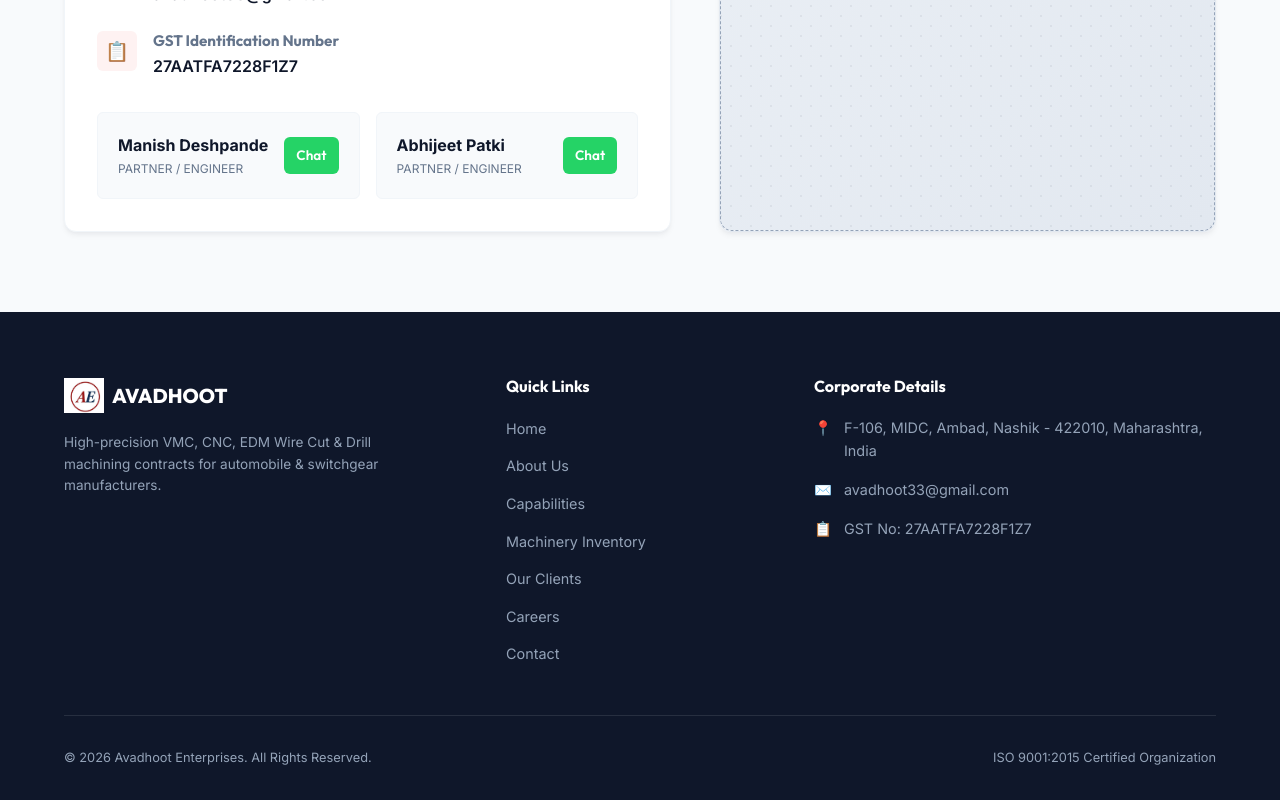
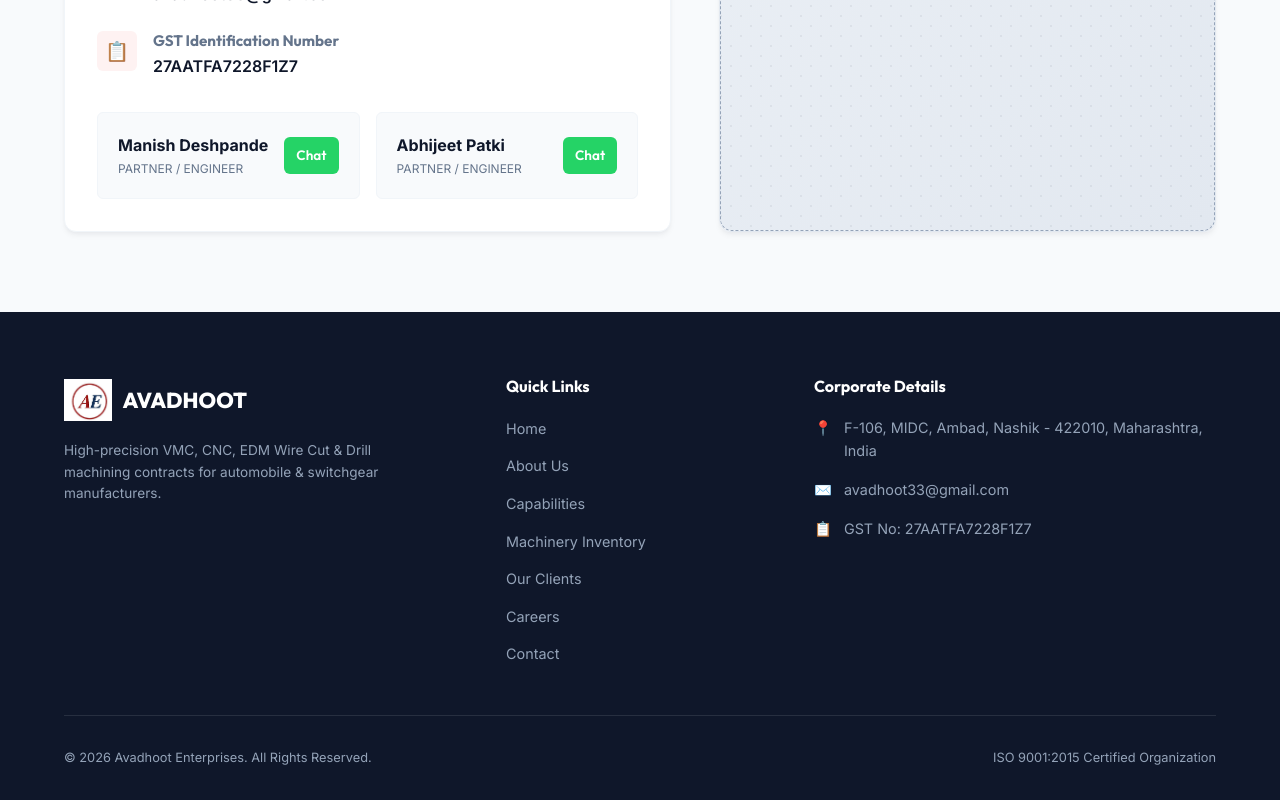
Before and after one commit to kulkarniaditya2401-png/Avadhoot-Enterprises, a React (Vite) app in the folder client/: page / in a window 1280 px wide. Shown: the part 6160-6960 px from the top of the page. Built offline with nearby package versions, Linux system fonts and the light colour scheme; no server answers.

Commit message:
Style: Increase header and footer logo icon display sizes for balanced alignment

```diff
--- a/client/src/components/Footer.jsx
+++ b/client/src/components/Footer.jsx
@@ -8,9 +8,9 @@
                 <div className="container">
                     <div className="footer-grid">
                         <div className="footer-brand">
-                            <div style={{ display: 'flex', alignItems: 'center', gap: '0.5rem', marginBottom: '1rem' }}>
-                                <img src={logo} alt="Avadhoot Enterprises Logo" style={{ width: '40px', height: '40px', objectFit: 'contain' }} />
-                                <span style={{ fontFamily: 'var(--font-heading)', fontWeight: 800, fontSize: '1.25rem', color: 'white' }}>AVADHOOT</span>
+                            <div style={{ display: 'flex', alignItems: 'center', gap: '0.65rem', marginBottom: '1rem' }}>
+                                <img src={logo} alt="Avadhoot Enterprises Logo" style={{ width: '48px', height: '48px', objectFit: 'contain' }} />
+                                <span style={{ fontFamily: 'var(--font-heading)', fontWeight: 800, fontSize: '1.35rem', color: 'white' }}>AVADHOOT</span>
                             </div>
                             <p>High-precision VMC, CNC, EDM Wire Cut & Drill machining contracts for automobile & switchgear manufacturers.</p>
                         </div>
--- a/client/src/components/Navbar.jsx
+++ b/client/src/components/Navbar.jsx
@@ -63,7 +63,7 @@
         <header className={`header ${isScrolled ? 'scrolled' : ''}`} id="header">
             <div className="container header-container">
                 <a href="#home" className="logo-link" onClick={(e) => handleLinkClick(e, 'home')}>
-                    <img src={logo} alt="Avadhoot Enterprises Logo" style={{ width: '45px', height: '45px', objectFit: 'contain' }} />
+                    <img src={logo} alt="Avadhoot Enterprises Logo" style={{ width: '54px', height: '54px', objectFit: 'contain' }} />
                     <div className="logo-text">
                         <span className="logo-title">AVADHOOT</span>
                         <span className="logo-tagline">Enterprises</span>
```
